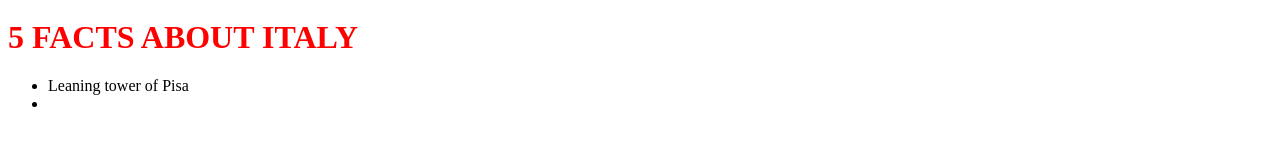
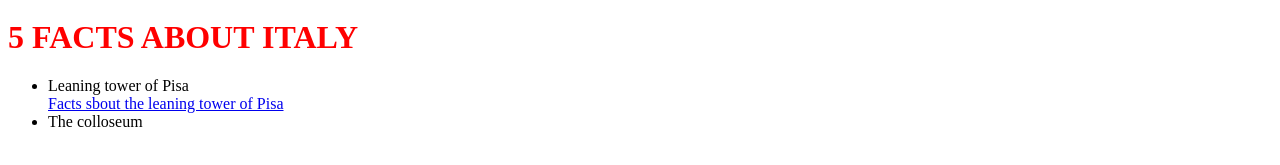
Before and after one commit to md12525/-Mypage, a plain HTML site: page index.html in a window 1280 px wide. Shown: the part 573-738 px from the top of the page. Drawn offline with Linux system fonts and the light colour scheme.

Commit message:
Update index.html

```diff
--- a/index.html
+++ b/index.html
@@ -38,9 +38,8 @@ I have no animals, i have 1 brother his name is Aronne.
   5 FACTS ABOUT ITALY
   </H1>
   <ul>
-  <li>Leaning tower of Pisa</li>
-<li>  </li>
-
+  <li>Leaning tower of Pisa</li><a target="_blank" href="https://edition.cnn.com/travel/leaning-tower-of-pisa-850-years-birthday/index.html">Facts sbout the leaning tower of Pisa</a>
+<li>The colloseum</li>
 
 
   </ul>
@@ -59,4 +58,3 @@ I have no animals, i have 1 brother his name is Aronne.
 
 </body>
 </html>
-</html>
```
